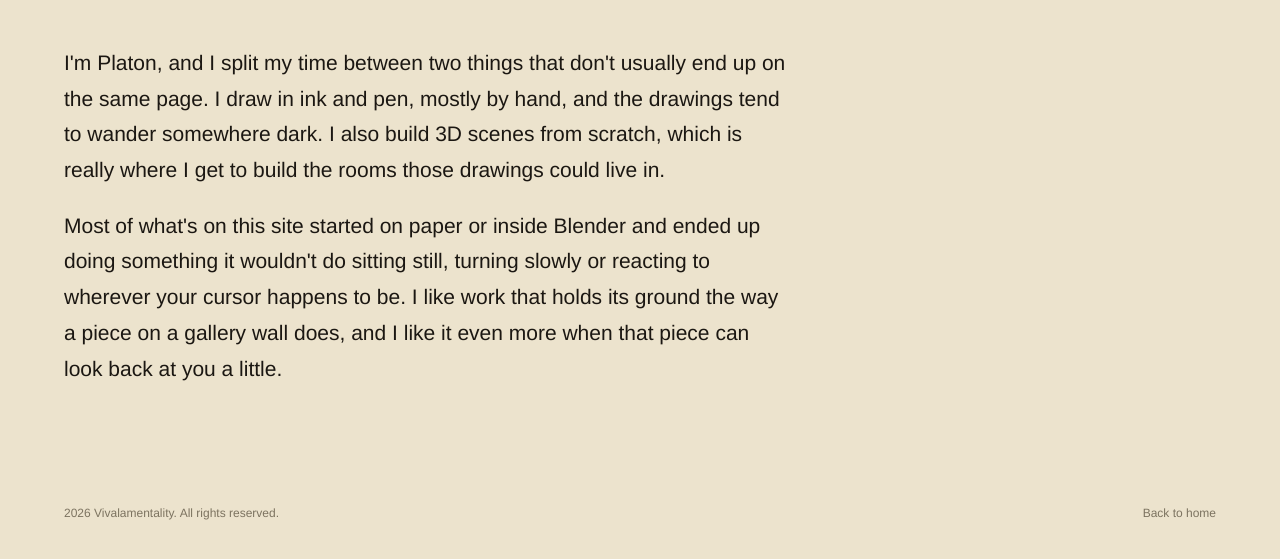
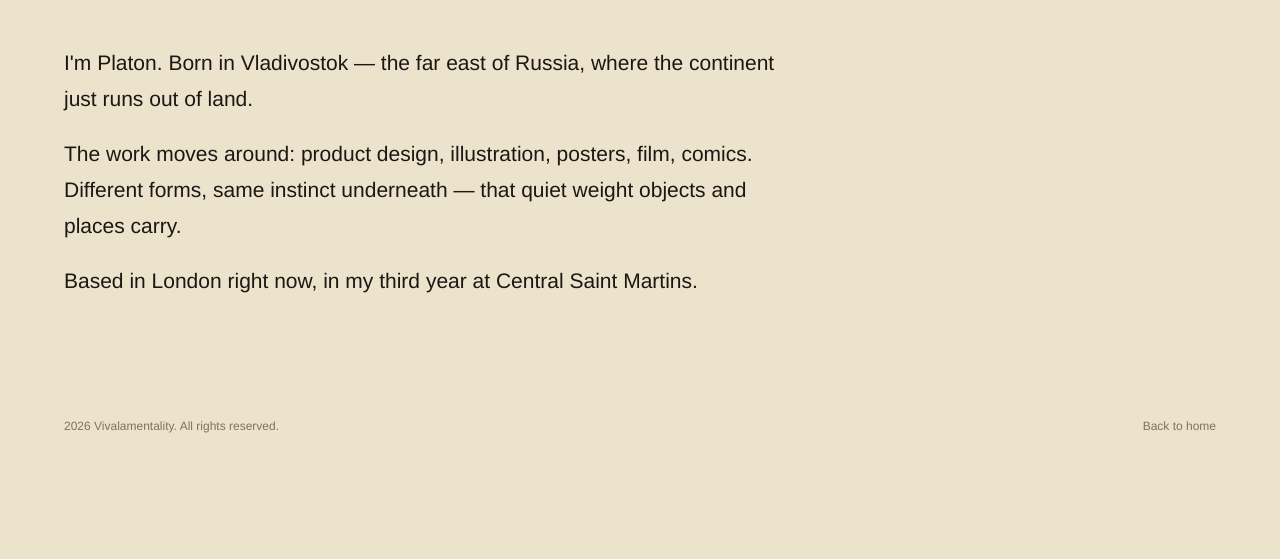
Before and after one commit to LoPsOdHub/vivalamentality-portfolio, a plain HTML site: page about.html in a window 1280 px wide. Shown: the part 233-792 px from the top of the page. Drawn offline with Linux system fonts and the light colour scheme; a web font is replaced by a local one.

Commit message:
Rewrite About page bio
Replaced the placeholder bio with real copy: Vladivostok origin,
practice across product design/illustration/posters/film/comics,
based in London, third year at Central Saint Martins.

Co-Authored-By: Claude Sonnet 5 <noreply@anthropic.com>

```diff
--- a/about.html
+++ b/about.html
@@ -28,21 +28,19 @@
       <h2 class="section__title">About</h2>
     </div>
 
-    <!-- EDIT ME: replace with your real bio. Keep it to 2–3 short paragraphs. -->
     <div class="about__copy">
       <p>
-        I'm Platon, and I split my time between two things that don't usually
-        end up on the same page. I draw in ink and pen, mostly by hand, and
-        the drawings tend to wander somewhere dark. I also build 3D scenes
-        from scratch, which is really where I get to build the rooms those
-        drawings could live in.
+        I'm Platon. Born in Vladivostok — the far east of Russia, where the
+        continent just runs out of land.
       </p>
       <p>
-        Most of what's on this site started on paper or inside Blender and
-        ended up doing something it wouldn't do sitting still, turning slowly
-        or reacting to wherever your cursor happens to be. I like work that
-        holds its ground the way a piece on a gallery wall does, and I like
-        it even more when that piece can look back at you a little.
+        The work moves around: product design, illustration, posters, film,
+        comics. Different forms, same instinct underneath — that quiet
+        weight objects and places carry.
+      </p>
+      <p>
+        Based in London right now, in my third year at Central Saint
+        Martins.
       </p>
     </div>
   </section>
```
